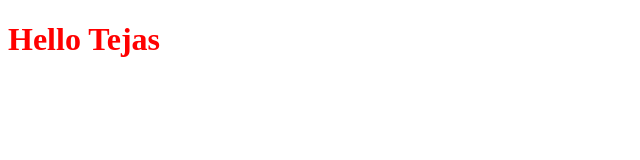
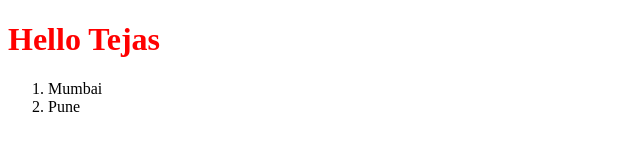
Before and after one commit to tejaskasare14/portfolio, a plain HTML site: page index.html in a window 1280 px wide. Shown: the whole page, without its empty margins (0-640 px from the left). Drawn offline with Linux system fonts and the light colour scheme.

Commit message:
ol added

```diff
--- a/index.html
+++ b/index.html
@@ -8,5 +8,9 @@
 </head>
 <body>
    <h1>Hello Tejas</h1>
+   <ol>
+      <li>Mumbai</li>
+      <li>Pune</li>
+   </ol>
 </body>
 </html>
```
